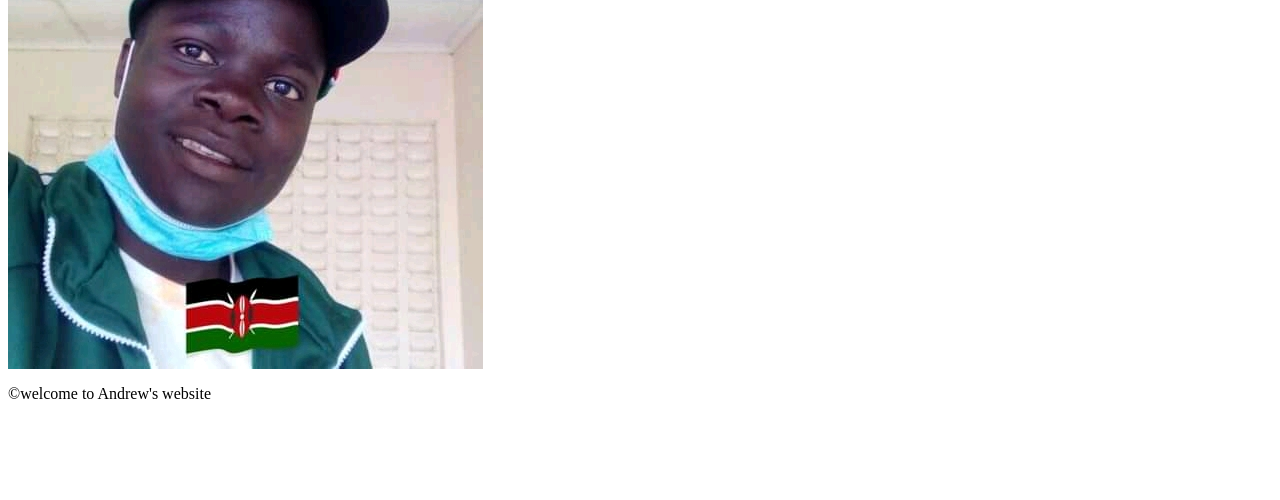
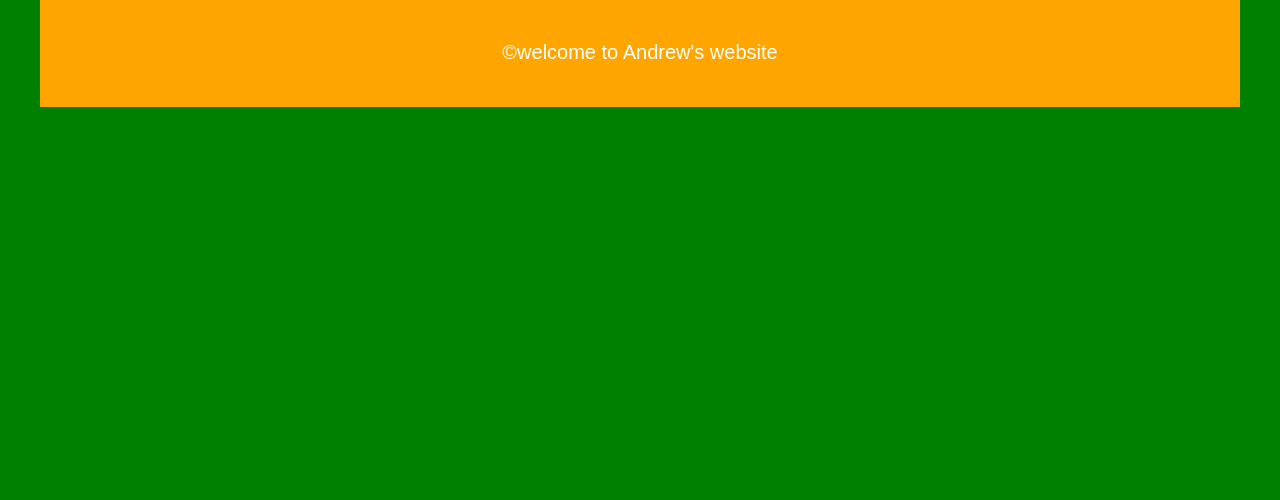
Before and after one commit to Mgandre/mg, a plain HTML site: page index.html in a window 1280 px wide. Shown: the part 300-800 px from the top of the page. Drawn offline with Linux system fonts and the light colour scheme.

Commit message:
Update index.html

```diff
--- a/index.html
+++ b/index.html
@@ -1,7 +1,7 @@
 <html>
   <head>
     <title>Andrew's website</title>
-    <link rel="stylesheet" href="mg andrew.css">
+    <link rel="stylesheet" href="style.css">
   </head>
   <body>
     <header>
```
